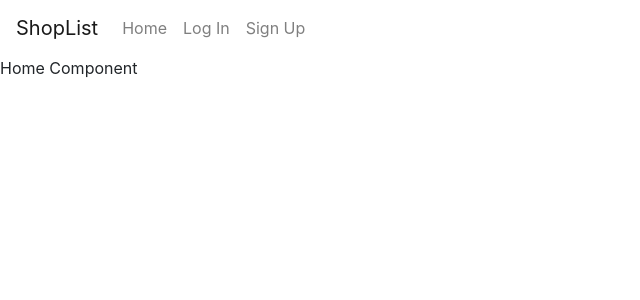
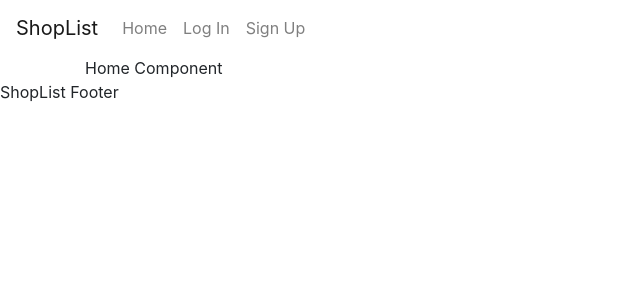
Before and after one commit to Z3U2/web-coding-challenge-frontend, a React (Create React App) app: page / in a window 1280 px wide. Shown: the top 300 px of the page, without its empty margins (0-640 px from the left). Built offline with nearby package versions, Linux system fonts and the light colour scheme; no server answers.

Commit message:
Load layout in main app

```diff
--- a/src/App.js
+++ b/src/App.js
@@ -4,7 +4,7 @@ import './App.css';
 import { getMe } from './service'
 
 import ProtectedRoute from './components/protectedRoute'
-import Header from './components/header'
+import Layout from './components/layout'
 
 import LogIn from './login/component'
 import SignUp from './signup/component'
@@ -42,7 +42,7 @@ class App extends React.Component {
   render() {
     return (
       <Router>
-        <Header user={this.state.user} />
+        <Layout user={this.state.user}>
         <Switch>
           <ProtectedRoute path="/nearme/" exact user={this.state.user} component={NearMe} />
           <ProtectedRoute path="/prefs/" exact user={this.state.user} component={Pref} />
@@ -55,6 +55,7 @@ class App extends React.Component {
           </div>
           )} />
         </Switch>
+        </Layout>
       </Router>
     )
   }
```
